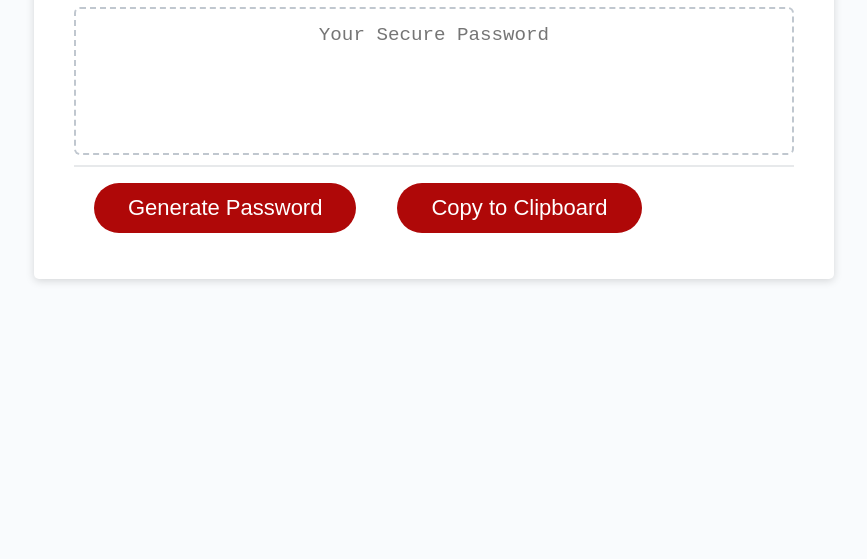
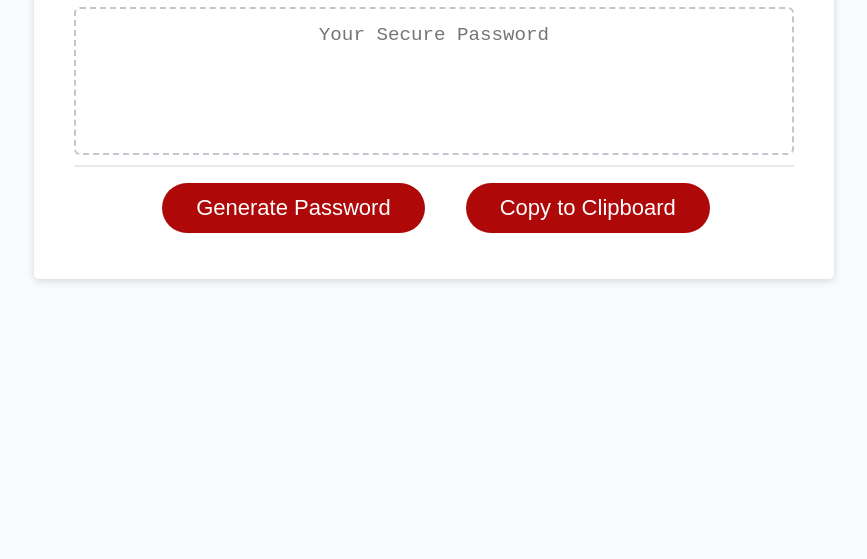
Before and after one commit to markdcross/password-generator, a plain HTML site: page index.html in a window 1280 px wide. Shown: the part 241-800 px from the top of the page, without its empty margins (206-1073 px from the left). Drawn offline with Linux system fonts and the light colour scheme.

Commit message:
Update styling

```diff
--- a/style.css
+++ b/style.css
@@ -40,10 +40,11 @@ header {
     margin: 0 auto;
     max-width: 800px;
     padding: 30px 40px;
+    text-align: center;
 }
 
 .card-header::after {
-  content: " ";
+    content: ' ';
     display: block;
     width: 100%;
     background: #e7e9eb;
@@ -59,7 +60,7 @@ header {
 }
 
 .card-footer::before {
-  content: " ";
+    content: ' ';
     display: block;
     width: 100%;
     background: #e7e9eb;
@@ -67,7 +68,7 @@ header {
 }
 
 .card-footer::after {
-  content: " ";
+    content: ' ';
     display: block;
     clear: both;
 }
@@ -76,8 +77,8 @@ header {
     border: none;
     background-color: hsl(360, 91%, 36%);
     border-radius: 25px;
-  box-shadow: rgba(0, 0, 0, 0.1) 0px 1px 6px 0px rgba(0, 0, 0, 0.2) 0px 1px 1px
-    0px;
+    box-shadow: rgba(0, 0, 0, 0.1) 0px 1px 6px 0px rgba(0, 0, 0, 0.2) 0px 1px
+        1px 0px;
     color: hsl(0, 0%, 100%);
     display: inline-block;
     font-size: 22px;
```
Lines whose indentation alone changed are shown as unchanged.
